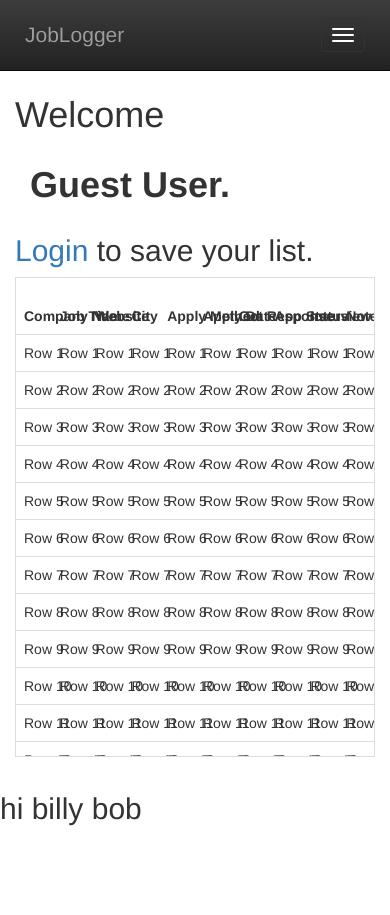
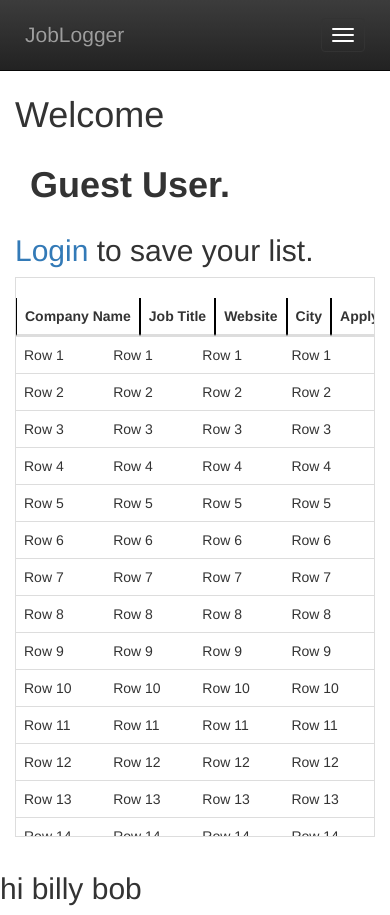
Before and after one commit to dtchiong/JobList, a React (Create React App) app in the folder client/: page /test in a window 390 px wide. Before the commit the page ends 844 px from the top, so only its background shows below. Built offline with nearby package versions, Linux system fonts and the light colour scheme; what auth0-js would draw is missing.

Commit message:
Changed css for table to make it more responsive and aligned for mobile

```diff
--- a/client/src/Components/Table/table.css
+++ b/client/src/Components/Table/table.css
@@ -1,25 +1,43 @@
+/*
 .table-fixed {
     width: 100%;
 }
+*/
 
-.table-fixed tbody {
-    height:50vh;
-    overflow-y: auto;
-    width: 100%;
-
+.table {
+    border: 0;
+    border-collapse: collapse;
 }
 
-.table-fixed thead, .table-fixed tbody, .table-fixed tr, .table-fixed td, .table-fixed th {
-    display: block;
+/* makes the tbody spread out within the headers instead of constrained within 1 column */
+.table tr {
+    display: flex;
 }
 
-.table-fixed tbody td {
-    float: left;
-    width: 10%;
+.table td {
+    padding: 3px;
+    flex: 1 auto; /* makes the column widths evenly distributed between each other */
+    /*border: 1px solid #aaa;*/
+    width: 1 px;
+    word-wrap: break-word;
 }
 
-.table-fixed thead tr th {
-    float:left;
-    width: 10%;
-    border: 0px;
+.table tbody {
+    display: block;
+    width:100%;
+    overflow-y: auto; /* makes the header fixed, only works together w/ display: block */
+    height: 500px; /* sets the height of the table, only works together w/ display: block */
 }
+
+.table thead tr:after {
+    content: '';
+    overflow-y: scroll;
+    visibility: hidden;
+    height: 0;
+  }
+
+  .table thead th {
+    flex: 1 auto;
+    display: block;
+    border: 1px solid #000;
+  }
--- a/client/src/Components/WelcomePanel/WelcomePanel.js
+++ b/client/src/Components/WelcomePanel/WelcomePanel.js
@@ -12,7 +12,7 @@ class WelcomePanel extends Component {
     const user = this.props.user;
     //If the user is logged in, we should his name if it's set or his email
     let displayName = "";
-    if (user.lastName || user.lastName) {
+    if (user.firstName || user.lastName) {
         if (user.firstName) {displayName += user.firstName}
         displayName += " ";
         if (user.lastName) {displayName += user.lastName}
```
